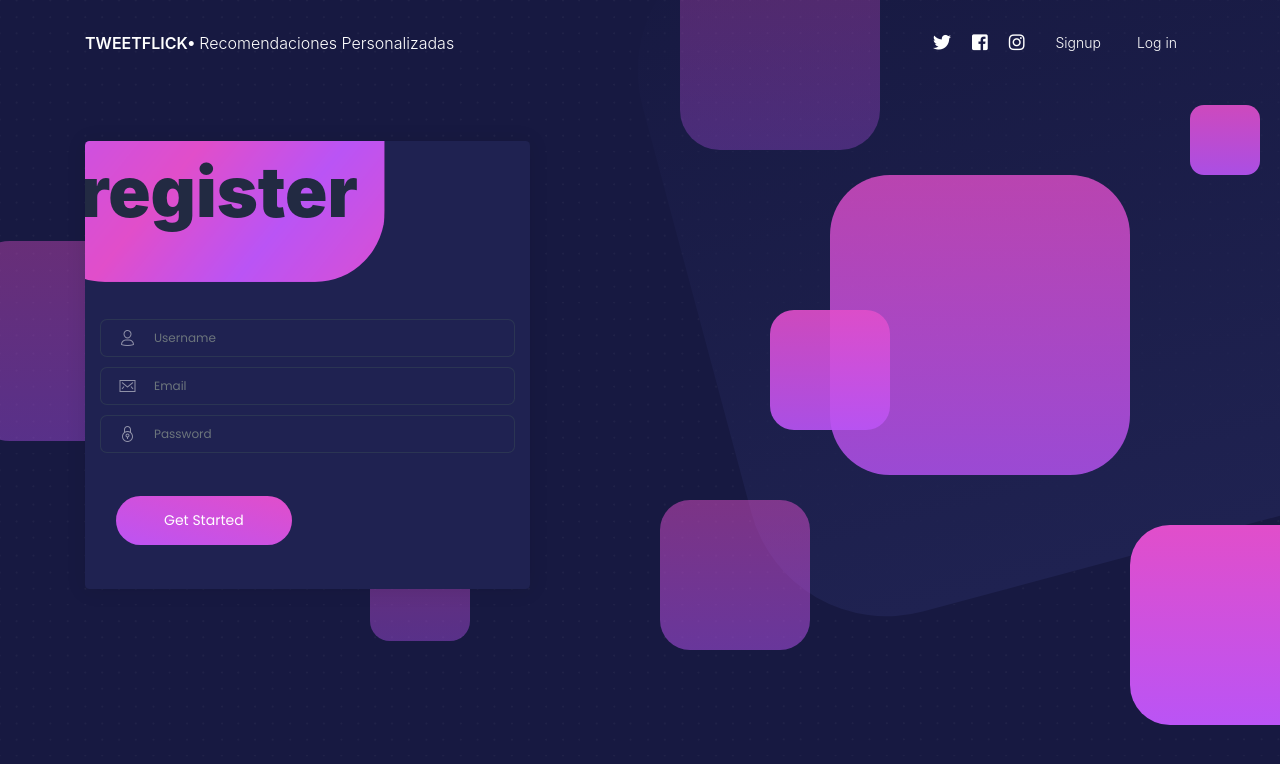
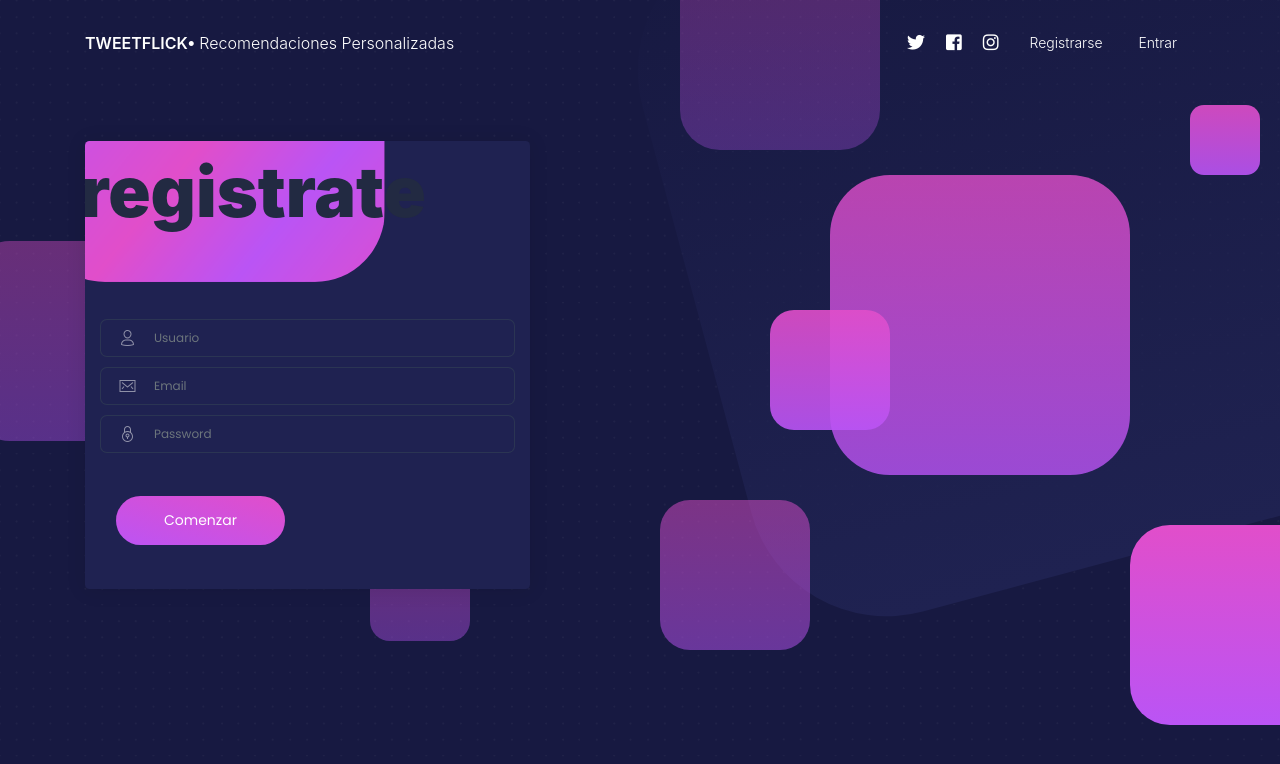
Before and after one commit to JZunigaV/Project-3.0-Front-End, a React (Create React App) app in the folder project30-front/: page /signup in a window 1280 px wide. Shown: the top 764 px of the page. Built offline with nearby package versions, Linux system fonts and the light colour scheme; no server answers.

Commit message:
added traduction on auth pages

```diff
--- a/project30-front/src/components/Navbars/Navbar.jsx
+++ b/project30-front/src/components/Navbars/Navbar.jsx
@@ -78,13 +78,13 @@ class PagesNavbar extends React.Component {
       <>
         <NavItem>
           <NavLink tag={Link} to="/signup">
-            Signup
+            Registrarse
           </NavLink>
         </NavItem>
 
         <NavItem>
           <NavLink tag={Link} to="/login">
-            Log in
+            Entrar
           </NavLink>
         </NavItem>
       </>
--- a/project30-front/src/components/auth/Login.jsx
+++ b/project30-front/src/components/auth/Login.jsx
@@ -111,7 +111,7 @@ class Login extends React.Component {
                           alt="..."
                           src={require("../../assets/img/square4.png")}
                         />
-                        <CardTitle tag="h4">Login</CardTitle>
+                        <CardTitle tag="h4">Entrar</CardTitle>
                       </CardHeader>
 
                       {/* Here we have our form  */}
@@ -176,11 +176,11 @@ class Login extends React.Component {
                               color="info"
                               size="lg"
                             >
-                              Log in
+                              Entrar
                             </Button>
                             <p>
                               ¿No tienes cuenta?
-                              <Link to={"/signup"}> Signup</Link>
+                              <Link to={"/signup"}>Registrate</Link>
                             </p>
                           </CardFooter>
                         </Form>
--- a/project30-front/src/components/auth/Signup.jsx
+++ b/project30-front/src/components/auth/Signup.jsx
@@ -117,7 +117,7 @@ class Signup extends React.Component {
                           alt="..."
                           src={require("../../assets/img/square-purple-1.png")}
                         />
-                        <CardTitle tag="h4">Register</CardTitle>
+                        <CardTitle tag="h4">Registrate</CardTitle>
                       </CardHeader>
 
                       {/* Here we have our form  */}
@@ -138,7 +138,7 @@ class Signup extends React.Component {
                               </InputGroupText>
                             </InputGroupAddon>
                             <Input
-                              placeholder="Username"
+                              placeholder="Usuario"
                               type="text"
                               name="username"
                               onChange={this.onChange}
@@ -207,7 +207,7 @@ class Signup extends React.Component {
                               color="primary"
                               size="lg"
                             >
-                              Get Started
+                              Comenzar
                             </Button>
                           </CardFooter>
                         </Form>
```
Also changed, not shown: project30-front/src/components/PageHeader/PageHeader.jsx (deleted, +0 -31 lines).
